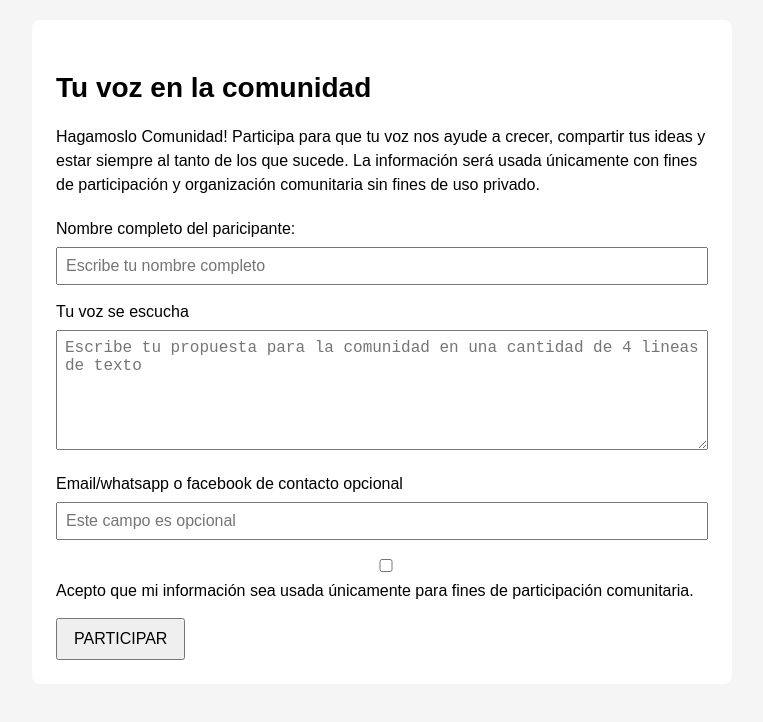
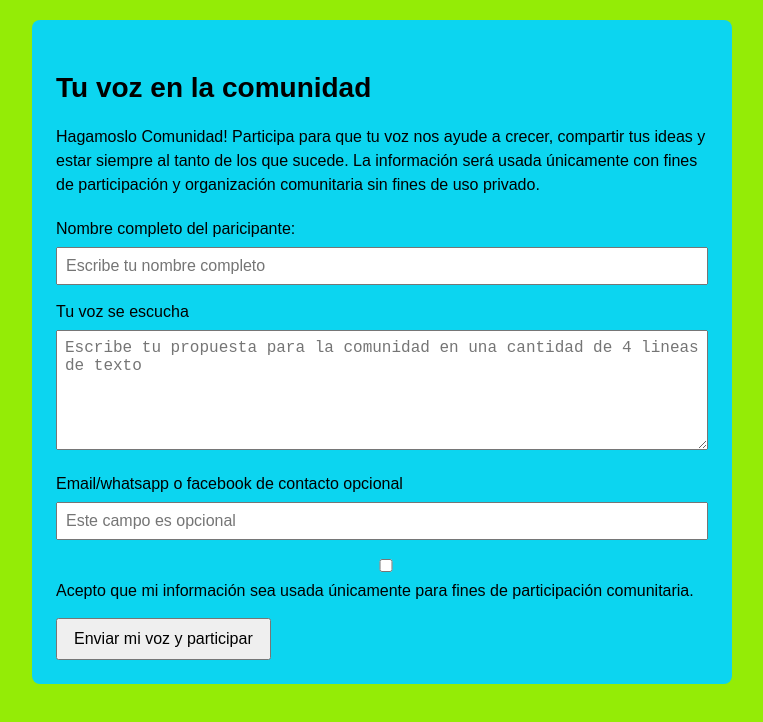
Before and after one commit to tmauricio3573-collab/Programadores_para_la_paz_S2, a plain HTML site: page semana2/index.html in a window 1280 px wide. Shown: the whole page, without its empty margins (258-1021 px from the left). Drawn offline with Linux system fonts and the light colour scheme.

Commit message:
commit final

```diff
--- a/semana2/index.html
+++ b/semana2/index.html
@@ -52,7 +52,7 @@
           </label>
         </div>
 
-        <button type="submit">PARTICIPAR</button>
+        <button type="submit">Enviar mi voz y participar</button>
       </form>
     </section>
   </main>
--- a/semana2/styles.css
+++ b/semana2/styles.css
@@ -2,7 +2,7 @@ body {
     font-family: Arial, sans-serif;
     margin: 20px;
     line-height: 1.5;
-    background-color: #f5f5f5;
+    background-color: #94ec06;
   }
 
   main {
@@ -11,7 +11,7 @@ body {
   }
 
   .contenedor {
-    background-color: white;
+    background-color: rgb(12, 213, 240);
     padding: 24px;
     border-radius: 8px;
   }
```
Also changed, not shown: semana2/checklist-accesibilidad.txt, semana2/reflexion-verificacion.txt.
